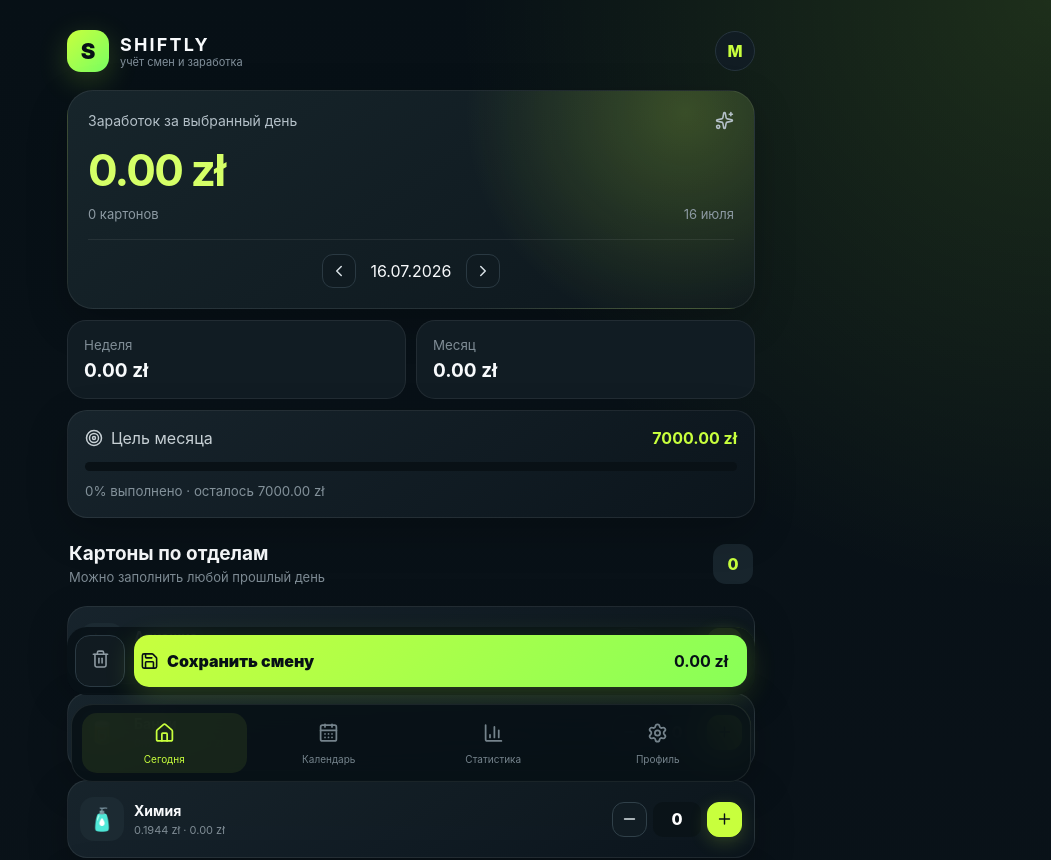
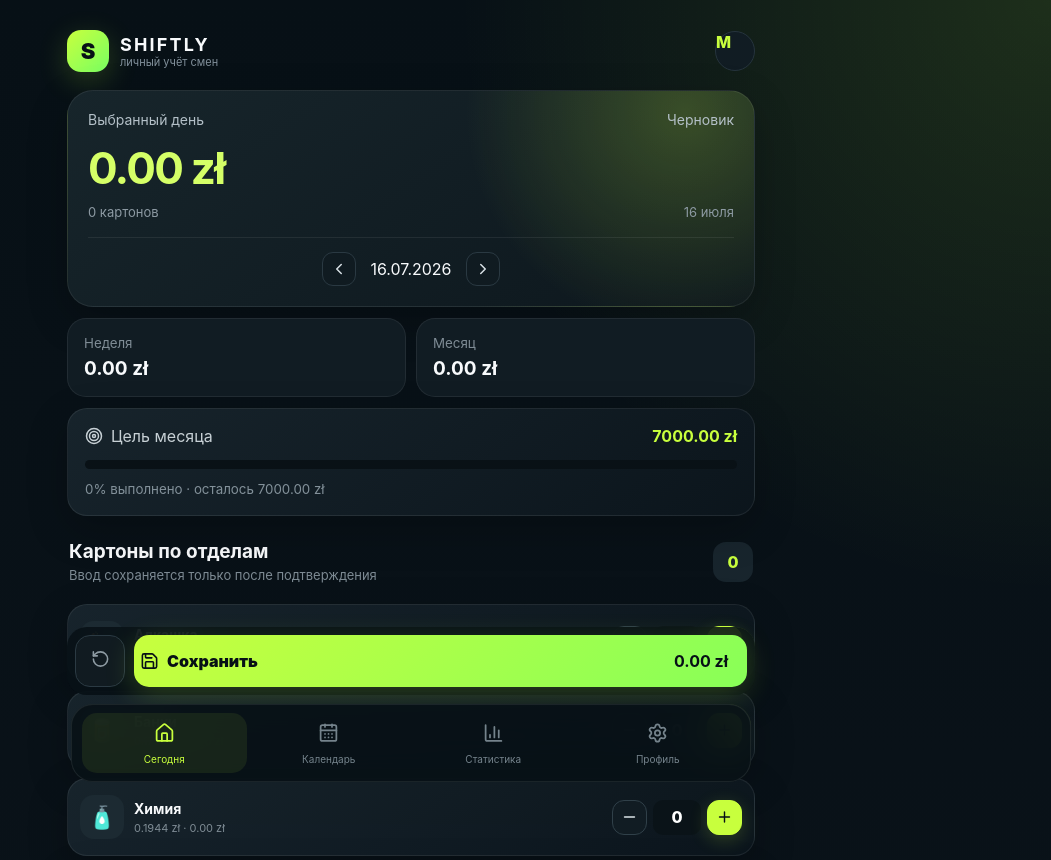
Before and after one commit to misha213123/aldi.conculator, a React (Vite) app: page / in a window 1280 px wide. Shown: the top 860 px of the page, without its empty margins (229-1280 px from the left). Built offline with nearby package versions, Linux system fonts and the light colour scheme.

Commit message:
Polish UI and add confirmed profile actions

```diff
--- a/src/App.jsx
+++ b/src/App.jsx
@@ -1,5 +1,5 @@
 import { useMemo, useState } from 'react';
-import { BarChart3, CalendarDays, ChevronLeft, ChevronRight, Home, Minus, Plus, Save, Settings, Sparkles, Target, Trash2, WalletCards } from 'lucide-react';
+import { BarChart3, CalendarDays, Check, ChevronLeft, ChevronRight, Home, Minus, Plus, RotateCcw, Save, Settings, Target, Trash2, WalletCards } from 'lucide-react';
 import { departments, emptyQuantities } from './data/departments';
 import { calculateShift, dateKey, money, totalCartons } from './utils/calculations';
 import { useShiftly } from './hooks/useShiftly';
@@ -27,7 +27,7 @@ export default function App() {
 
   const save = () => {
     data.saveShift();
-    navigator.vibrate?.(35);
+    navigator.vibrate?.(25);
     showToast(saved ? 'Смена обновлена' : 'Смена сохранена');
   };
 
@@ -37,8 +37,14 @@ export default function App() {
     if (!window.confirm(`Удалить смену за ${label}? Все данные этого дня будут удалены.`)) return;
     data.deleteShift(key);
     if (key === data.key) data.setDraft(emptyQuantities());
-    navigator.vibrate?.([35, 25, 35]);
+    navigator.vibrate?.([25, 20, 25]);
     showToast('Смена удалена');
+  };
+
+  const clearDraft = () => {
+    if (cartons > 0 && !window.confirm('Очистить все введённые значения за выбранный день?')) return;
+    data.setDraft(emptyQuantities());
+    showToast('Поля очищены');
   };
 
   const openDate = (date) => {
@@ -49,13 +55,13 @@ export default function App() {
   return <div className="shell">
     <main className="phone-app">
       <header className="topbar">
-        <div className="logo"><span>S</span><div><b>SHIFTLY</b><small>учёт смен и заработка</small></div></div>
-        <button className="avatar">M</button>
+        <div className="logo"><span>S</span><div><b>SHIFTLY</b><small>личный учёт смен</small></div></div>
+        <div className="avatar">M</div>
       </header>
 
       {view === 'today' && <>
         <section className="hero-card animate-in">
-          <div className="hero-top"><span>{saved ? 'Сохранённая смена' : 'Заработок за выбранный день'}</span><Sparkles size={19}/></div>
+          <div className="hero-top"><span>{saved ? 'Сохранённая смена' : 'Выбранный день'}</span><span className="status-dot">{saved ? 'Сохранено' : 'Черновик'}</span></div>
           <strong className="hero-money">{money(dayTotal)}</strong>
           <div className="hero-meta"><span>{cartons} картонов</span><span>{data.selectedDate.toLocaleDateString('ru-RU', { day: 'numeric', month: 'long' })}</span></div>
           <div className="date-row"><button onClick={() => data.changeDate(-1)}><ChevronLeft/></button><span>{data.selectedDate.toLocaleDateString('ru-RU')}</span><button onClick={() => data.changeDate(1)}><ChevronRight/></button></div>
@@ -70,10 +76,10 @@ export default function App() {
         </section>
 
         <section className="department-list">
-          <div className="section-title"><div><h2>Картоны по отделам</h2><p>Можно заполнить любой прошлый день</p></div><span>{cartons}</span></div>
+          <div className="section-title"><div><h2>Картоны по отделам</h2><p>Ввод сохраняется только после подтверждения</p></div><span>{cartons}</span></div>
           {departments.map((department, index) => {
             const qty = data.draft[department.id] || 0;
-            return <article className="department-card animate-in" style={{ animationDelay: `${index * 35}ms` }} key={department.id}>
+            return <article className="department-card animate-in" style={{ animationDelay: `${index * 30}ms` }} key={department.id}>
               <div className="department-info"><span className="department-icon">{department.icon}</span><div><b>{department.name}</b><small>{data.rates[department.id].toFixed(4)} zł · {money(qty * data.rates[department.id])}</small></div></div>
               <div className="counter"><button onClick={() => data.updateQuantity(department.id, qty - 1)}><Minus/></button><input inputMode="numeric" type="number" value={qty} onChange={(e) => data.updateQuantity(department.id, e.target.value)}/><button className="plus" onClick={() => data.updateQuantity(department.id, qty + 1)}><Plus/></button></div>
             </article>;
@@ -81,19 +87,19 @@ export default function App() {
         </section>
 
         <div className={`save-dock ${saved ? 'three-actions' : ''}`}>
-          <button className="clear" onClick={() => data.setDraft(emptyQuantities())} aria-label="Очистить поля"><Trash2/></button>
-          {saved && <button className="delete" onClick={() => removeShift()}><Trash2/><span>Удалить день</span></button>}
-          <button className="save" onClick={save}><Save/><span>{saved ? 'Обновить смену' : 'Сохранить смену'}</span><b>{money(dayTotal)}</b></button>
+          <button className="clear" onClick={clearDraft} aria-label="Очистить поля"><RotateCcw/></button>
+          {saved && <button className="delete" onClick={() => removeShift()}><Trash2/><span>Удалить</span></button>}
+          <button className="save" onClick={save}><Save/><span>{saved ? 'Обновить' : 'Сохранить'}</span><b>{money(dayTotal)}</b></button>
         </div>
       </>}
 
       {view === 'calendar' && <CalendarScreen data={data} onOpenDate={openDate} onDelete={removeShift}/>}
       {view === 'stats' && <StatsScreen data={data}/>}
-      {view === 'settings' && <SettingsScreen data={data}/>}
+      {view === 'settings' && <SettingsScreen data={data} showToast={showToast}/>}
     </main>
 
     <nav className="bottom-nav">{tabs.map(([id, Icon, label]) => <button key={id} className={view === id ? 'active' : ''} onClick={() => setView(id)}><Icon/><span>{label}</span></button>)}</nav>
-    {toast && <div className="toast">✓ {toast}</div>}
+    {toast && <div className="toast"><Check size={17}/>{toast}</div>}
   </div>;
 }
 
@@ -108,7 +114,6 @@ function CalendarScreen({ data, onOpenDate, onDelete }) {
   while (cells.length % 7) cells.push(null);
   const entry = data.entries[picked];
 
-  const chooseDay = (key) => setPicked(key);
   const moveMonth = (offset) => {
     const next = new Date(year, month + offset, 1);
     setCursor(next);
@@ -116,7 +121,7 @@ function CalendarScreen({ data, onOpenDate, onDelete }) {
   };
 
   return <section className="screen animate-in">
-    <div className="screen-heading"><div><h1>Календарь смен</h1><p>Выбери любой прошлый день</p></div></div>
+    <div className="screen-heading"><div><h1>Календарь</h1><p>Добавляй и исправляй прошлые смены</p></div></div>
     <div className="calendar-card">
       <div className="calendar-head"><button onClick={() => moveMonth(-1)}><ChevronLeft/></button><b>{cursor.toLocaleDateString('ru-RU', { month: 'long', year: 'numeric' })}</b><button onClick={() => moveMonth(1)}><ChevronRight/></button></div>
       <div className="weekdays">{['Пн','Вт','Ср','Чт','Пт','Сб','Вс'].map((day) => <span key={day}>{day}</span>)}</div>
@@ -124,13 +129,13 @@ function CalendarScreen({ data, onOpenDate, onDelete }) {
         if (!day) return <span className="calendar-empty" key={`empty-${index}`}/>;
         const key = dateKey(new Date(year, month, day));
         const savedEntry = data.entries[key];
-        return <button key={key} className={`${savedEntry ? 'has-entry' : ''} ${picked === key ? 'selected' : ''} ${key === dateKey(new Date()) ? 'today' : ''}`} onClick={() => chooseDay(key)}><span>{day}</span>{savedEntry && <i>{money(calculateShift(savedEntry, data.rates))}</i>}</button>;
+        return <button key={key} className={`${savedEntry ? 'has-entry' : ''} ${picked === key ? 'selected' : ''} ${key === dateKey(new Date()) ? 'today' : ''}`} onClick={() => setPicked(key)}><span>{day}</span>{savedEntry && <i>{money(calculateShift(savedEntry, data.rates))}</i>}</button>;
       })}</div>
     </div>
 
     <div className="day-preview animate-in">
       <div><small>{new Date(`${picked}T12:00:00`).toLocaleDateString('ru-RU', { weekday: 'long', day: 'numeric', month: 'long' })}</small><strong>{entry ? money(calculateShift(entry, data.rates)) : 'Нет смены'}</strong><span>{entry ? `${totalCartons(entry)} картонов` : 'Можно добавить данные за этот день'}</span></div>
-      <div className="preview-actions"><button className="edit-day" onClick={() => onOpenDate(picked)}>{entry ? 'Редактировать' : 'Добавить смену'}</button>{entry && <button className="delete-day" onClick={() => onDelete(picked)}><Trash2/>Удалить</button>}</div>
+      <div className="preview-actions"><button className="edit-day" onClick={() => onOpenDate(picked)}>{entry ? 'Открыть и изменить' : 'Добавить смену'}</button>{entry && <button className="delete-day" onClick={() => onDelete(picked)}><Trash2/>Удалить</button>}</div>
     </div>
   </section>;
 }
@@ -138,9 +143,35 @@ function CalendarScreen({ data, onOpenDate, onDelete }) {
 function StatsScreen({ data }) {
   const bars = useMemo(() => data.stats.monthItems.slice().sort((a, b) => a[0].localeCompare(b[0])).map(([date, entry]) => ({ date: date.slice(8), value: calculateShift(entry, data.rates) })), [data.stats.monthItems, data.rates]);
   const max = Math.max(...bars.map((bar) => bar.value), 1);
-  return <section className="screen animate-in"><div className="screen-heading"><div><h1>Статистика</h1><p>Твой прогресс за выбранный месяц</p></div></div><div className="summary-grid"><article><WalletCards/><small>Всего</small><b>{money(data.stats.monthTotal)}</b></article><article><BarChart3/><small>Средний день</small><b>{money(data.stats.average)}</b></article></div><div className="chart-card"><h2>Заработок по дням</h2><div className="chart-bars">{bars.map((bar) => <div key={bar.date}><i style={{ height: `${Math.max(8, bar.value / max * 100)}%` }}/><small>{bar.date}</small></div>)}</div></div><div className="best-card"><span>🏆 Лучший день</span><b>{data.stats.best ? `${data.stats.best.date} · ${money(data.stats.best.value)}` : 'Пока нет данных'}</b></div></section>;
+  return <section className="screen animate-in"><div className="screen-heading"><div><h1>Статистика</h1><p>Результаты за выбранный месяц</p></div></div><div className="summary-grid"><article><WalletCards/><small>Всего</small><b>{money(data.stats.monthTotal)}</b></article><article><BarChart3/><small>Средний день</small><b>{money(data.stats.average)}</b></article></div><div className="chart-card"><h2>Заработок по дням</h2><div className="chart-bars">{bars.map((bar) => <div key={bar.date}><i style={{ height: `${Math.max(8, bar.value / max * 100)}%` }}/><small>{bar.date}</small></div>)}</div></div><div className="best-card"><span>Лучший день</span><b>{data.stats.best ? `${data.stats.best.date} · ${money(data.stats.best.value)}` : 'Пока нет данных'}</b></div></section>;
 }
 
-function SettingsScreen({ data }) {
-  return <section className="screen animate-in"><div className="screen-heading"><div><h1>Профиль</h1><p>Цель и личные ставки</p></div></div><label className="setting-card"><span>Цель на месяц</span><div><input type="number" value={data.goal} onChange={(e) => data.setGoal(e.target.value)}/><em>zł</em></div></label><h2 className="settings-title">Ставки</h2>{departments.map((department) => <label className="setting-card" key={department.id}><span>{department.icon} {department.fullName}</span><div><input type="number" step="0.0001" value={data.rates[department.id]} onChange={(e) => data.setRate(department.id, e.target.value)}/><em>zł</em></div></label>)}</section>;
+function SettingsScreen({ data, showToast }) {
+  const [goalDraft, setGoalDraft] = useState(String(data.goal));
+  const [rateDrafts, setRateDrafts] = useState(() => Object.fromEntries(departments.map((d) => [d.id, String(data.rates[d.id] ?? 0)])));
+  const [dirty, setDirty] = useState(false);
+
+  const saveSettings = () => {
+    data.setGoal(goalDraft);
+    departments.forEach((department) => data.setRate(department.id, rateDrafts[department.id]));
+    setDirty(false);
+    navigator.vibrate?.(25);
+    showToast('Настройки сохранены');
+  };
+
+  const resetDrafts = () => {
+    if (dirty && !window.confirm('Отменить несохранённые изменения?')) return;
+    setGoalDraft(String(data.goal));
+    setRateDrafts(Object.fromEntries(departments.map((d) => [d.id, String(data.rates[d.id] ?? 0)])));
+    setDirty(false);
+  };
+
+  return <section className="screen animate-in profile-screen">
+    <div className="screen-heading"><div><h1>Профиль</h1><p>Личная цель и ставки этого устройства</p></div></div>
+    <div className="privacy-note"><b>Личные данные</b><span>Изменения относятся только к этому браузеру и не влияют на других пользователей.</span></div>
+    <label className="setting-card"><span>Цель на месяц</span><div><input type="number" value={goalDraft} onChange={(e) => { setGoalDraft(e.target.value); setDirty(true); }}/><em>zł</em></div></label>
+    <h2 className="settings-title">Ставки за картон</h2>
+    {departments.map((department) => <label className="setting-card" key={department.id}><span>{department.icon} {department.fullName}</span><div><input type="number" step="0.0001" value={rateDrafts[department.id]} onChange={(e) => { setRateDrafts((current) => ({ ...current, [department.id]: e.target.value })); setDirty(true); }}/><em>zł</em></div></label>)}
+    <div className="profile-actions"><button className="secondary-action" onClick={resetDrafts} disabled={!dirty}><RotateCcw/>Отменить</button><button className="primary-action" onClick={saveSettings} disabled={!dirty}><Save/>Сохранить изменения</button></div>
+  </section>;
 }
```
